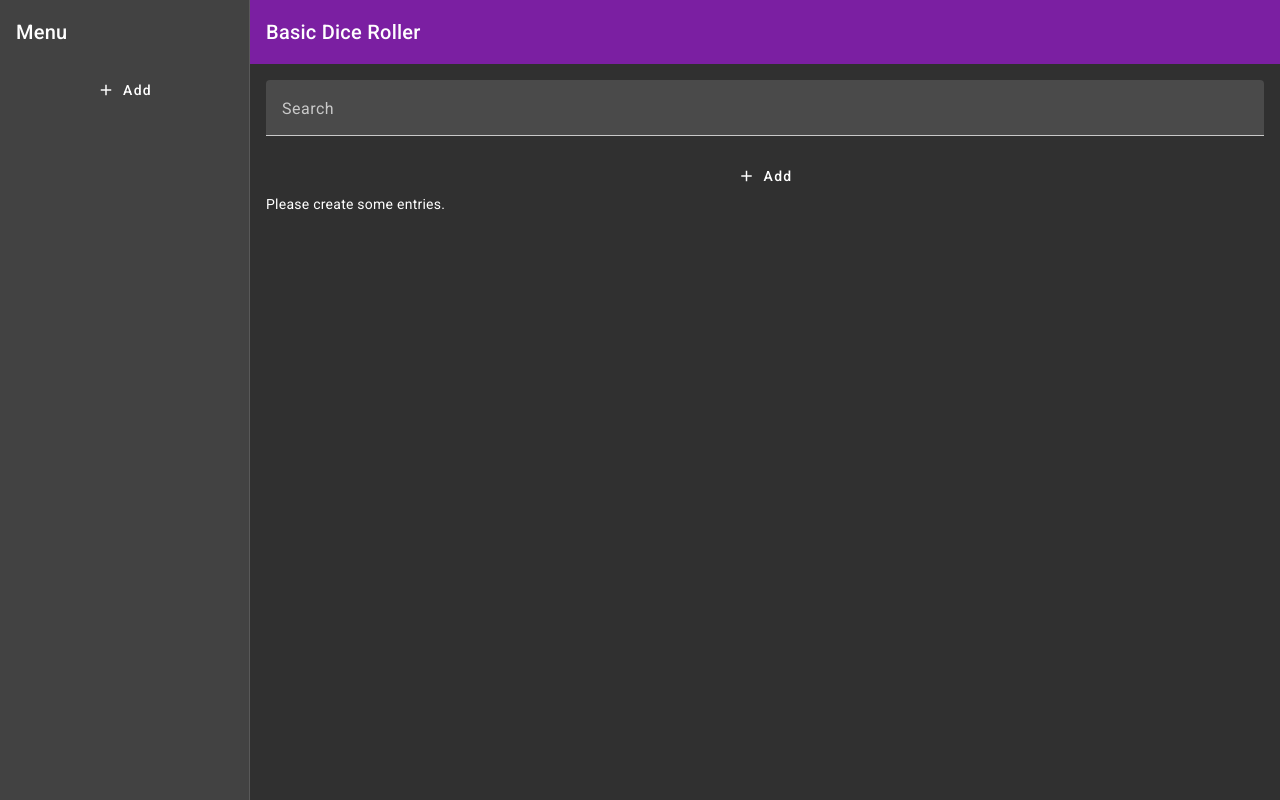
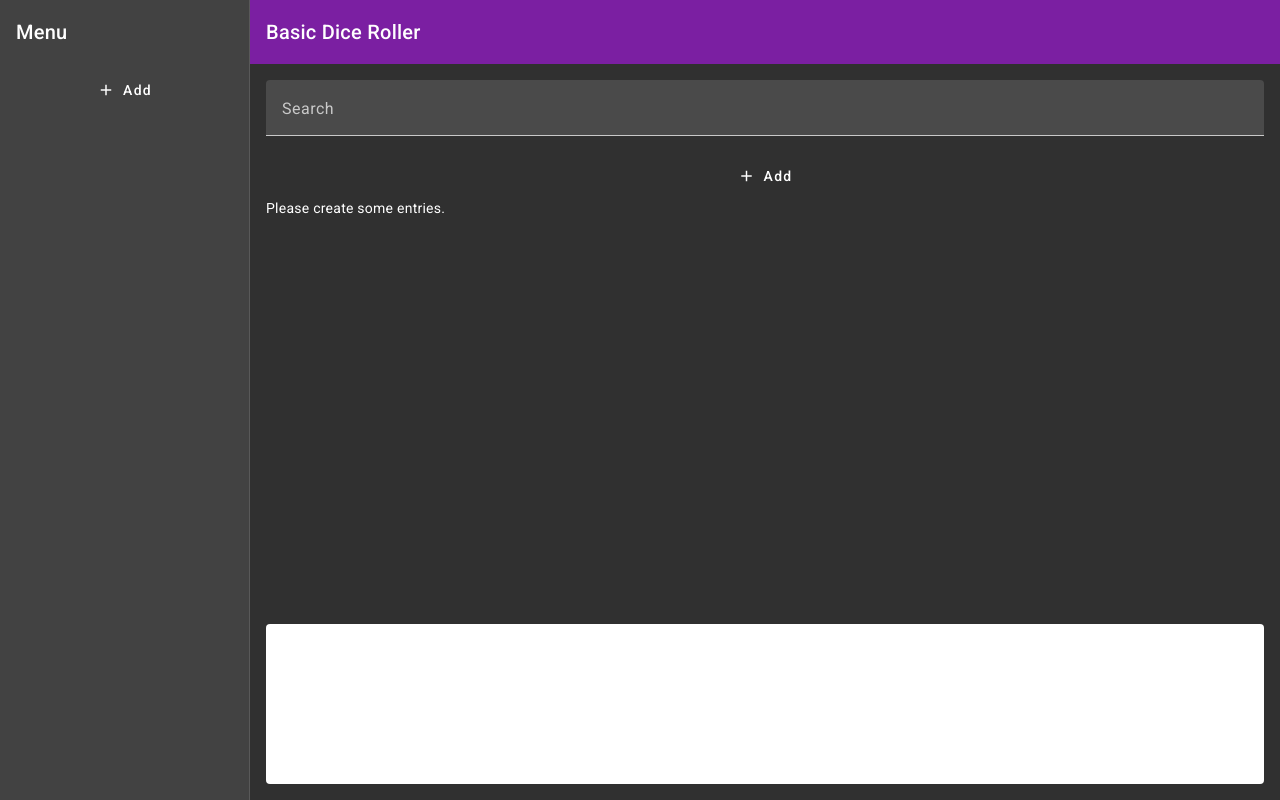
Before and after one commit to selliott08/basic-dice-roller, an Angular app: page / in a window 1280 px wide. Built offline with nearby package versions, Linux system fonts and the light colour scheme.

Commit message:
adding notes section

```diff
--- a/src/app/app-dice-list-elem/app-dice-list-elem.component.scss
+++ b/src/app/app-dice-list-elem/app-dice-list-elem.component.scss
@@ -1,7 +1,3 @@
-:host {
-    margin: .25rem 0;
-}
-
 .item {
     position: relative;
     border-color: rgba(128, 128, 128, .5);
--- a/src/app/app-dice-list-elem/app-dice-list-elem.component.ts
+++ b/src/app/app-dice-list-elem/app-dice-list-elem.component.ts
@@ -4,6 +4,7 @@ import { MatIconModule } from '@angular/material/icon';
 import { RollModel } from '../../db/roll';
 import { LongPressDirective } from '../longpress.directive';
 import { ConvertString, convertRoll } from '../libs/dice-lib';
+import { AppService } from '../app.service';
 
 @Component({
   selector: 'app-dice-list-elem',
@@ -24,13 +25,15 @@ export class AppDiceListElemComponent {
   public onDelete = output<number>();
   public onEdit = output<number>();
 
+  constructor(private appSvc: AppService) {}
+
   onLongPress() {
     this.editMode.set(!this.editMode());
   }
 
   onClick() {
     this.roll()?.elements?.forEach(el => {
-      console.log(ConvertString(el.value) + ' ' + el.damageType);
+      this.appSvc.addNotes(ConvertString(el.value) + ' ' + el.damageType);
     })
   }
 
--- a/src/app/app-dice-list/app-dice-list.component.html
+++ b/src/app/app-dice-list/app-dice-list.component.html
@@ -1,3 +1,4 @@
+<div class="top">
   <div>
     <form [formGroup]="fgFilter" class="fl-column">
       <mat-form-field class="grow">
@@ -19,9 +20,12 @@
   <button mat-button (click)="openRollDialog()">
     <mat-icon>add</mat-icon>Add
   </button>
+</div>
+<div class="list-container">
   @for(element of dice; track element.id) {
     <app-dice-list-elem [roll]="element" (onDelete)="onDelete($event)" (onEdit)="onEdit($event)"></app-dice-list-elem>
   }
   @empty {
     <span>Please create some entries.</span>
   }
+</div>
--- a/src/app/app-dice-list/app-dice-list.component.scss
+++ b/src/app/app-dice-list/app-dice-list.component.scss
@@ -12,3 +12,16 @@
 .grow {
   flex-grow: 1;
 }
+
+.top {
+  display: flex;
+  flex-direction: column;
+  margin-bottom: .25rem;
+}
+
+.list-container {
+  display: flex;
+  flex-direction: column;
+  overflow: auto;
+  gap: .25rem;
+}
--- a/src/app/app-layout/app-layout.component.html
+++ b/src/app/app-layout/app-layout.component.html
@@ -27,7 +27,12 @@
       <span>Basic Dice Roller</span>
     </mat-toolbar>
     <div class="app-body">
-      <app-dice-list></app-dice-list>
+      <div class="list-container">
+        <app-dice-list></app-dice-list>
+      </div>
+      <div class="notes-container">
+        <app-notes></app-notes>
+      </div>
     </div>
   </mat-sidenav-content>
 </mat-sidenav-container>
--- a/src/app/app-layout/app-layout.component.scss
+++ b/src/app/app-layout/app-layout.component.scss
@@ -18,5 +18,20 @@
 
 .app-body {
   padding: 1rem;
-  height: 100%;
+  height: calc(100% - 64px - 2rem);
+  display: flex;
+  flex-direction: column;
+
+  .list-container {
+    flex-grow: 1;
+    overflow: hidden;
+  }
+
+  .notes-container {
+    margin-top: .25rem;
+    height: 20vh;
+    min-height: 3rem;
+    display: flex;
+    flex-direction: column;
+  }
 }
--- a/src/app/app-layout/app-layout.component.ts
+++ b/src/app/app-layout/app-layout.component.ts
@@ -10,6 +10,7 @@ import { Observable } from 'rxjs';
 import { map, shareReplay } from 'rxjs/operators';
 import { AppCharacterListComponent } from '../app-char-list/app-char-list.component';
 import { AppDiceListComponent } from '../app-dice-list/app-dice-list.component';
+import { AppNotesComponent } from '../app-notes/app-notes.component';
 
 @Component({
   selector: 'app-layout',
@@ -25,6 +26,7 @@ import { AppDiceListComponent } from '../app-dice-list/app-dice-list.component';
     AppCharacterListComponent,
     AppDiceListComponent,
     AsyncPipe,
+    AppNotesComponent
   ],
 })
 export class AppLayoutComponent {
--- /dev/null
+++ b/src/app/app-notes/app-notes.component.html
@@ -0,0 +1,5 @@
+<div class="container">
+@for(element of notes; track $index) {
+    {{element}}<br/>
+}
+</div>
--- /dev/null
+++ b/src/app/app-notes/app-notes.component.scss
@@ -0,0 +1,12 @@
+:host {
+  height: 100%;
+  color: black;
+  background-color: white;
+  border-radius: .25rem;
+}
+
+.container {
+  padding: .25rem;
+  overflow: auto;
+  height: 100%;
+}
--- /dev/null
+++ b/src/app/app-notes/app-notes.component.ts
@@ -0,0 +1,17 @@
+import { CommonModule } from "@angular/common";
+import { Component } from "@angular/core";
+import { AppService } from "../app.service";
+
+@Component({
+  selector: 'app-notes',
+  templateUrl: './app-notes.component.html',
+  styleUrl: './app-notes.component.scss',
+  standalone: true,
+  imports: [
+    CommonModule
+  ],
+})
+export class AppNotesComponent {
+  public get notes(): any[] { return this.appSvc.notes; }
+  constructor(private appSvc: AppService) {}
+}
--- a/src/app/app.service.ts
+++ b/src/app/app.service.ts
@@ -8,6 +8,7 @@ import { forkJoin, from, map, mergeMap, Observable, of } from 'rxjs';
 export class AppService {
   private _character: CharacterModel | null = null;
 
+  public notes: any[] = [];
   public characterList$ = liveQuery(() => db.characters.toArray());
   public character$ = signal<CharacterModel | null>(null);
 
@@ -60,6 +61,10 @@ export class AppService {
     }));
   }
 
+  public addNotes(a: any) {
+    this.notes.unshift(a);
+  }
+
   constructor() {
     this.characterList$.subscribe({
       next: (characters) => {
```
Lines whose indentation alone changed are shown as unchanged.
